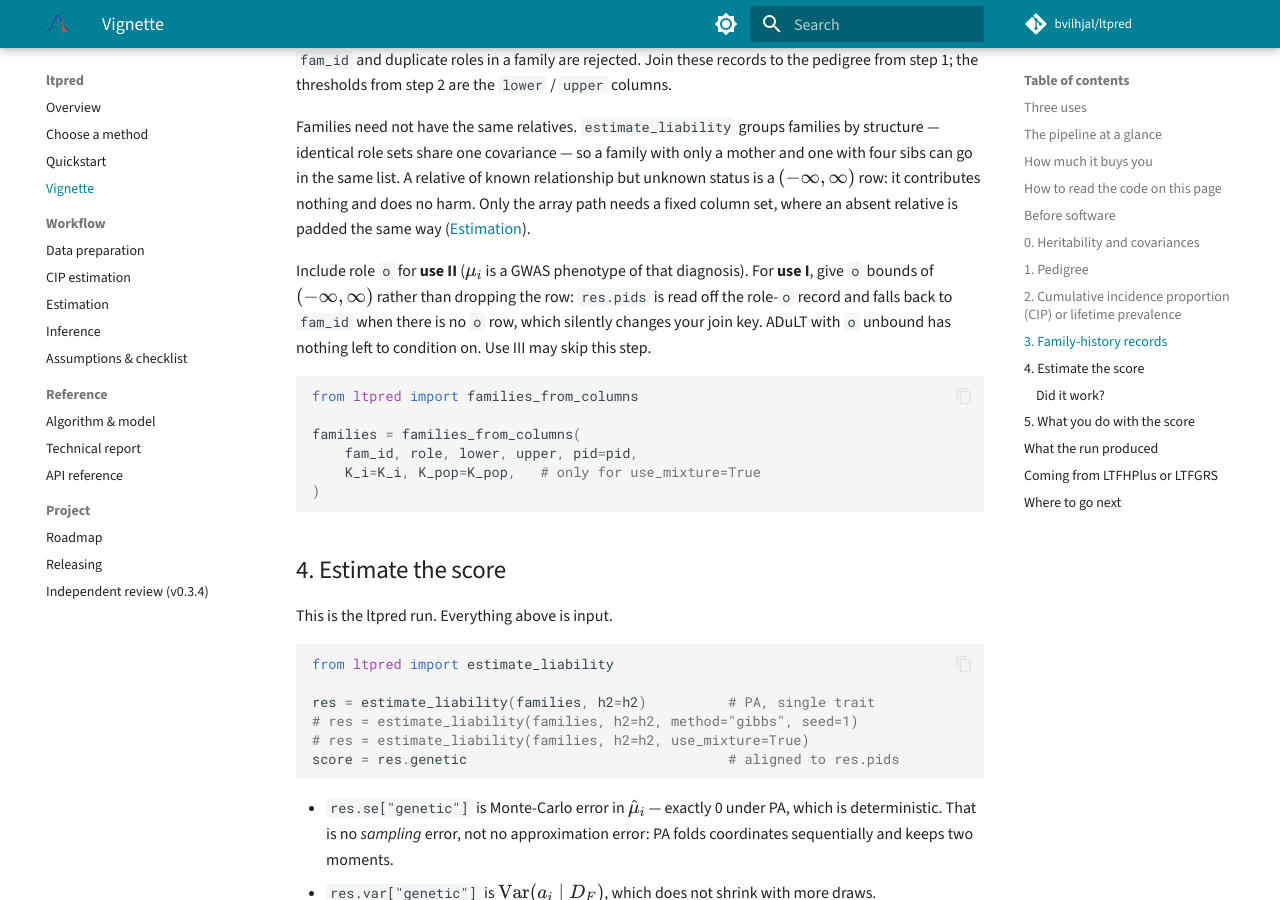
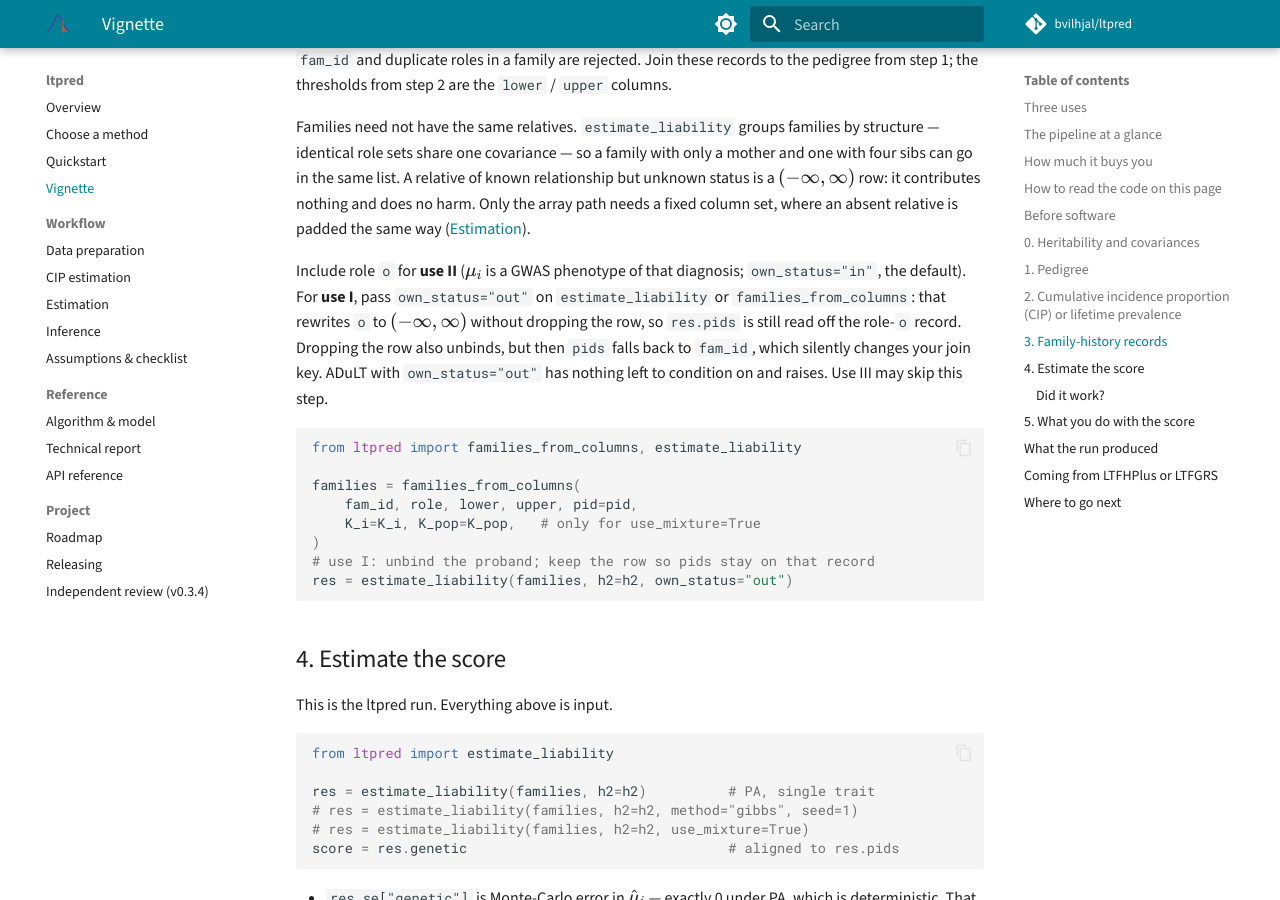
Before and after one commit to bvilhjal/ltpred, an MkDocs documentation site: the page built from docs/vignette.md, in a window 1280 px wide and 900 px high, scrolled down 8181 px. Built offline with MkDocs 1.6.1 and Material for MkDocs 9.7.7, drawn with Linux system fonts in a browser that asks for light colours; comment, search, counter and statistics services are not loaded; some of the changed text lies outside the part shown.

Commit message:
Document own_status in vignette steps 3 and 5

````diff
--- a/docs/vignette.md
+++ b/docs/vignette.md
@@ -414,19 +414,23 @@ array path needs a fixed column set, where an absent relative is padded
 the same way ([Estimation](estimation.md#scaling-to-large-cohorts)).
 
 Include role `o` for **use II** ($\mu_i$ is a GWAS phenotype of that
-diagnosis). For **use I**, give `o` bounds of $(-\infty,\infty)$ rather
-than dropping the row: `res.pids` is read off the role-`o` record and
-falls back to `fam_id` when there is no `o` row, which silently changes
-your join key. ADuLT with `o` unbound has nothing left to condition on.
-Use III may skip this step.
+diagnosis; `own_status="in"`, the default). For **use I**, pass
+`own_status="out"` on `estimate_liability` or `families_from_columns`:
+that rewrites `o` to $(-\infty,\infty)$ without dropping the row, so
+`res.pids` is still read off the role-`o` record. Dropping the row also
+unbinds, but then `pids` falls back to `fam_id`, which silently changes
+your join key. ADuLT with `own_status="out"` has nothing left to
+condition on and raises. Use III may skip this step.
 
 ```python
-from ltpred import families_from_columns
+from ltpred import families_from_columns, estimate_liability
 
 families = families_from_columns(
     fam_id, role, lower, upper, pid=pid,
     K_i=K_i, K_pop=K_pop,   # only for use_mixture=True
 )
+# use I: unbind the proband; keep the row so pids stay on that record
+res = estimate_liability(families, h2=h2, own_status="out")
 ```
 
 ## 4. Estimate the score
@@ -516,9 +520,9 @@ model, not something ltpred fits
 [Dybdahl Krebs et al. 2026](https://doi.org/10.1016/j.ajhg.2025.11.016)).
 
 On the liability scale $\mu_i$ is in population standard-deviation
-units, not a probability. For **use I only** — own status out of $D_F$,
-so the proband's residual is independent of the family — the model's
-implied risk is
+units, not a probability. For **use I only** — `own_status="out"`, so
+own status is out of $D_F$ and the proband's residual is independent of
+the family — the model's implied risk is
 
 ```python
 import numpy as np
````
